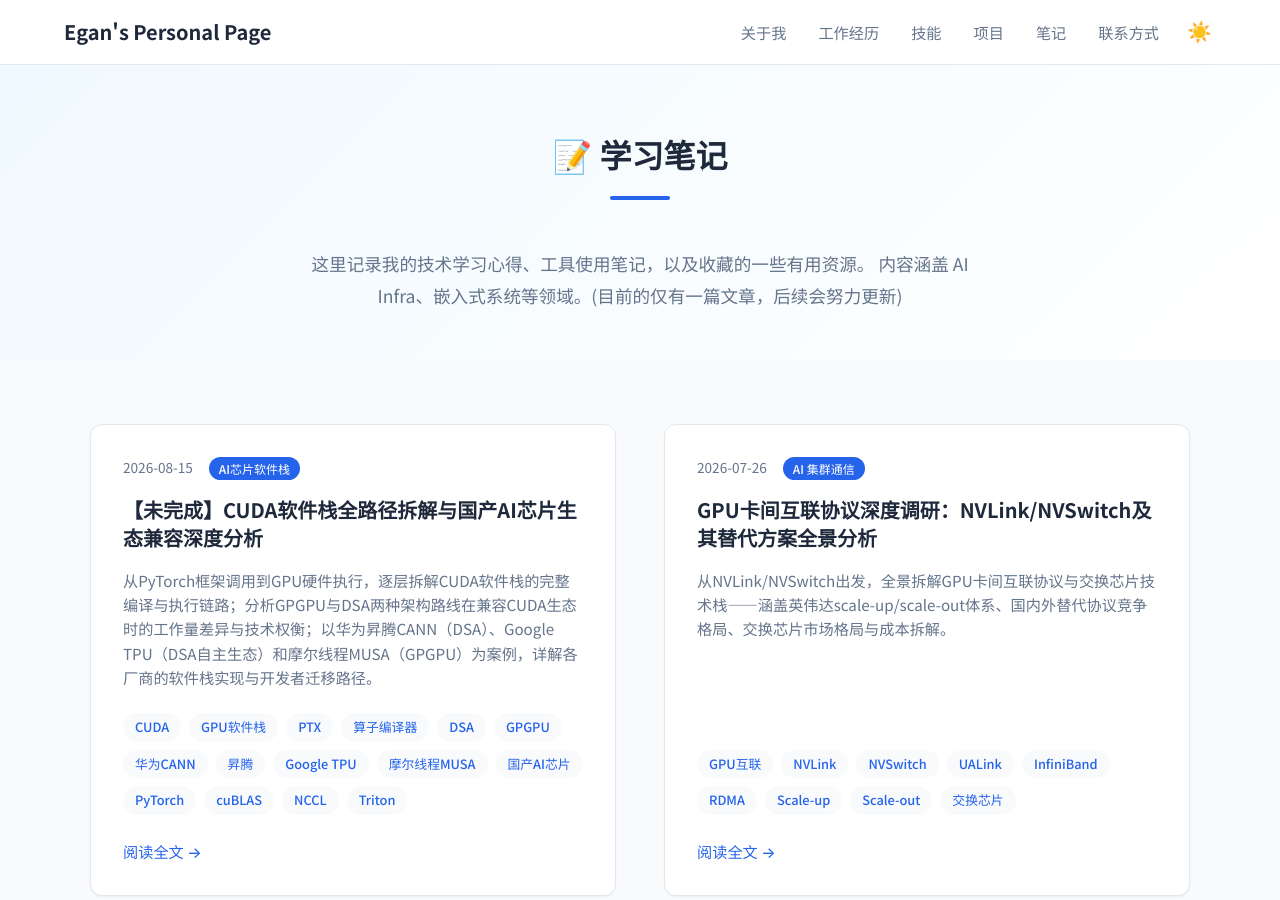
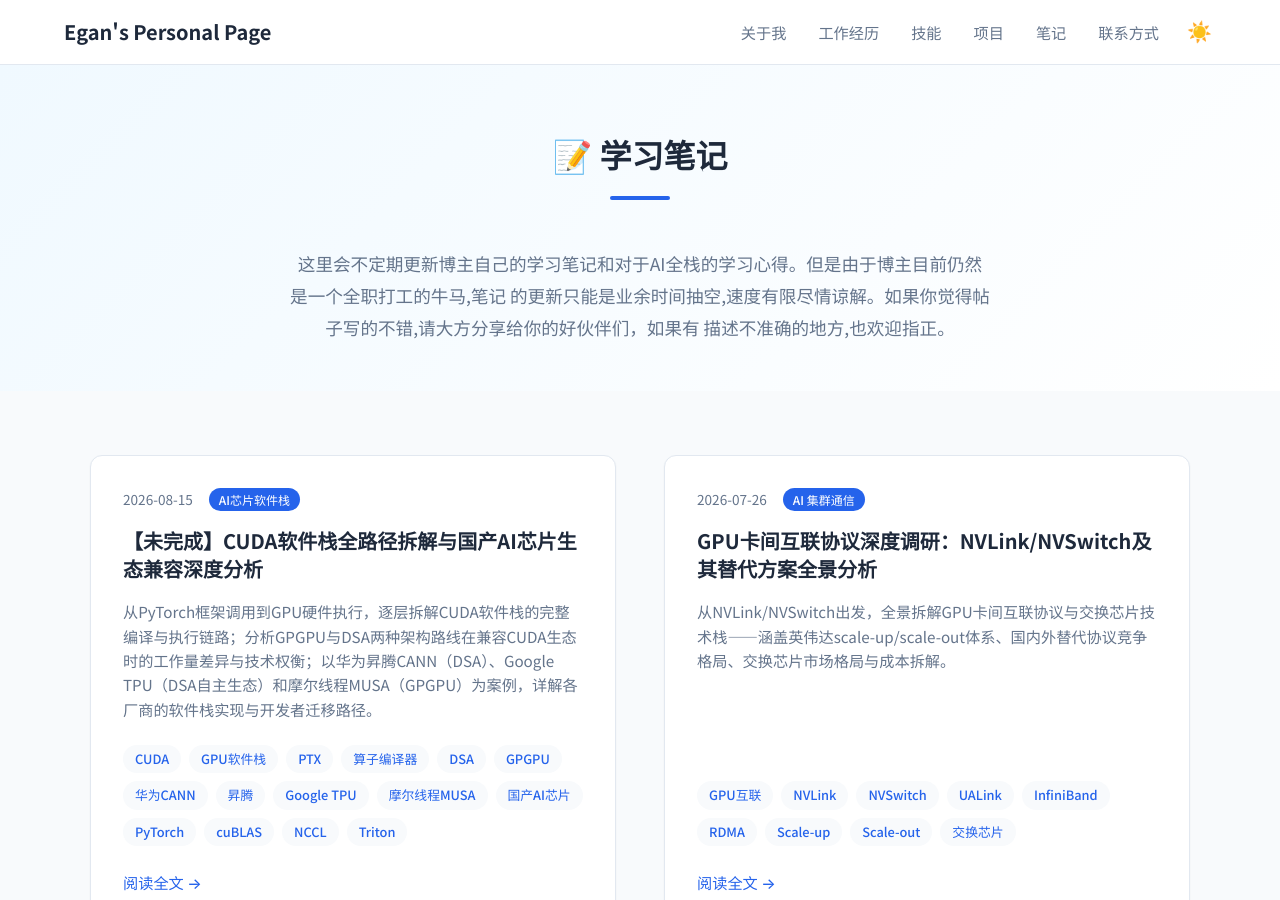
Before and after one commit to Lejun-Hu/Lejun-Hu.github.io, a Jekyll site: the page built from notes/index.html, in a window 1280 px wide and 900 px high. Built offline with Jekyll 4.4.1, drawn with Linux system fonts in a browser that asks for light colours.

```diff
--- a/notes/index.html
+++ b/notes/index.html
@@ -9,8 +9,9 @@ description: 记录技术学习心得、工具使用笔记和收藏的有用链
   <div class="container">
     <h1 class="section-title">📝 学习笔记</h1>
     <p class="notes-intro">
-      这里记录我的技术学习心得、工具使用笔记，以及收藏的一些有用资源。
-      内容涵盖 AI Infra、嵌入式系统等领域。(目前的仅有一篇文章，后续会努力更新)
+      这里会不定期更新博主自己的学习笔记和对于AI全栈的学习心得。但是由于博主目前仍然是一个全职打工的牛马,笔记
+      的更新只能是业余时间抽空,速度有限尽情谅解。如果你觉得帖子写的不错,请大方分享给你的好伙伴们，如果有
+      描述不准确的地方,也欢迎指正。
     </p>
   </div>
 </section>
```
